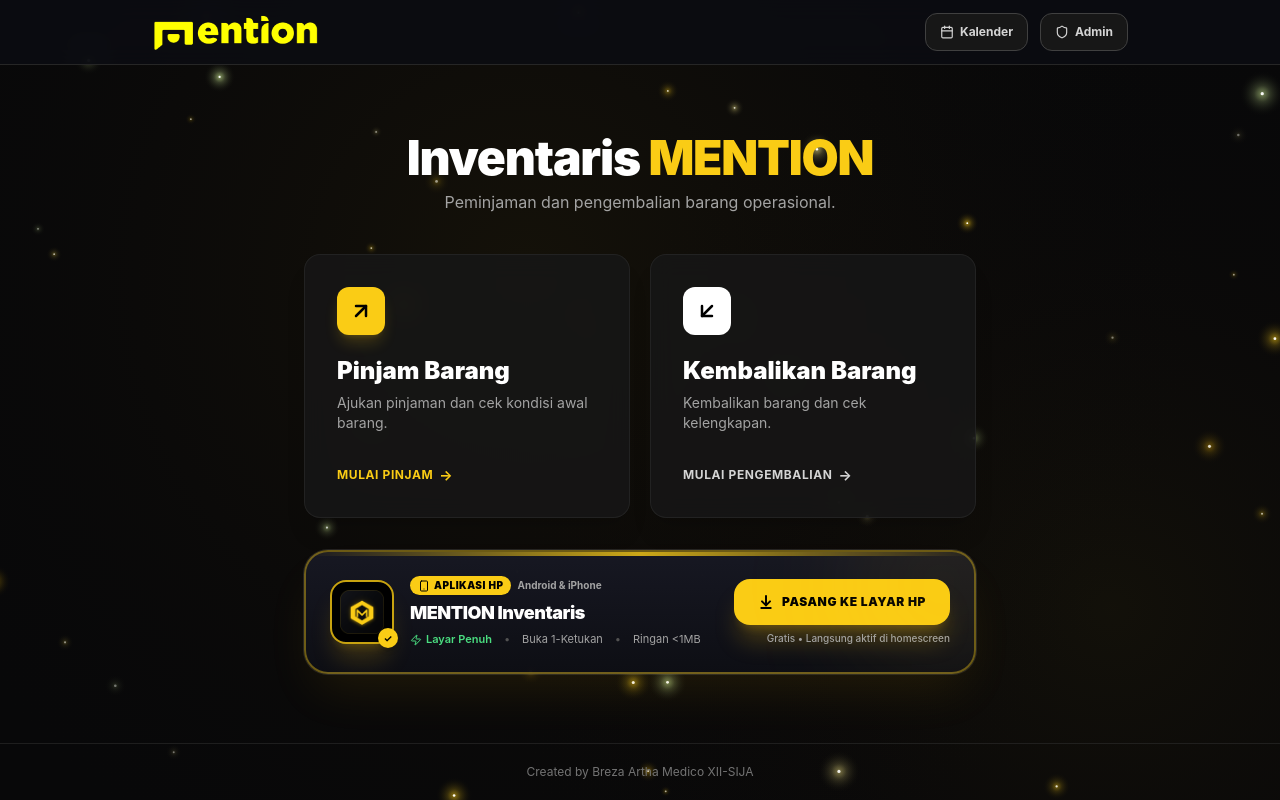
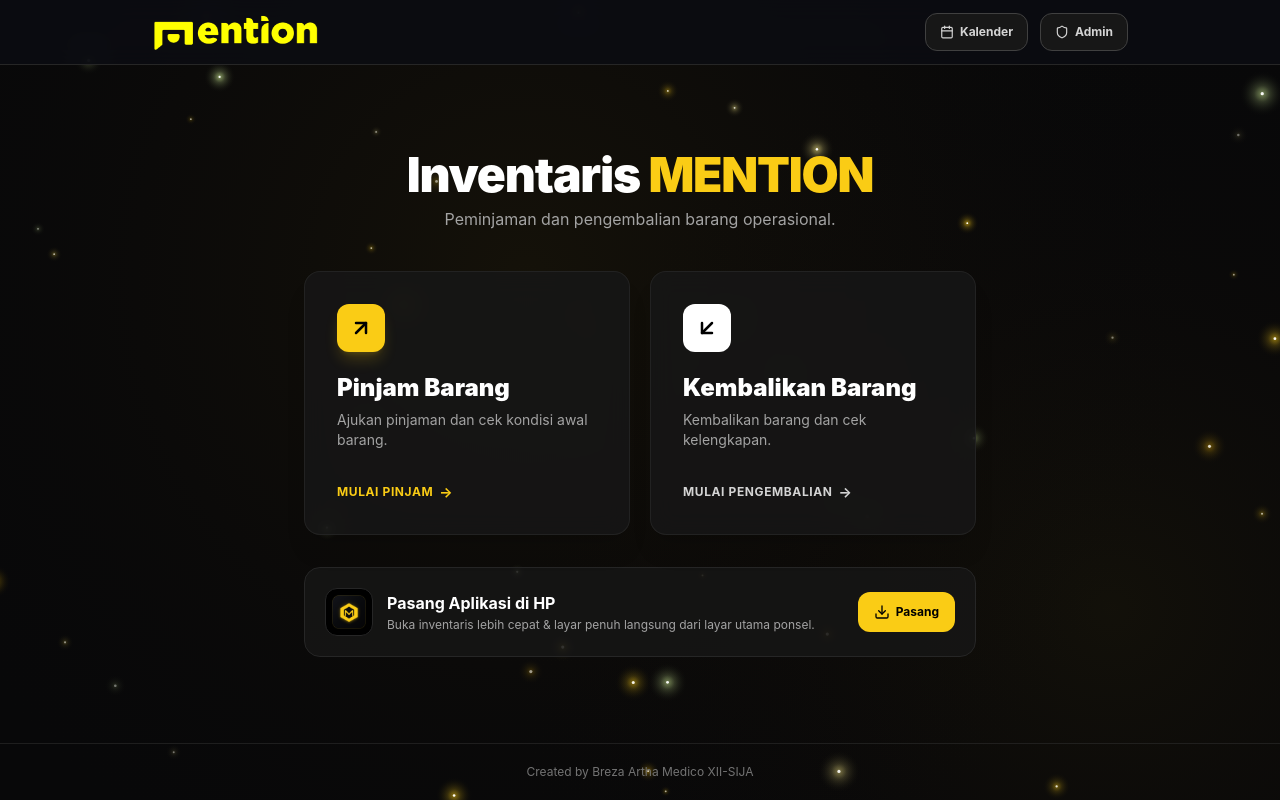
Before and after one commit to BrezaMedico/mention-inventaris, a Next.js app: page / in a window 1280 px wide. Built offline with nearby package versions, Linux system fonts and the light colour scheme.

Commit message:
feat: refine install UI to clean minimalist design

```diff
--- a/components/HomeInstallBadge.tsx
+++ b/components/HomeInstallBadge.tsx
@@ -1,7 +1,7 @@
 'use client';
 
 import React, { useState, useEffect } from 'react';
-import { Smartphone, Download, CheckCircle2, Zap, ShieldCheck, ArrowDownToLine } from 'lucide-react';
+import { Download } from 'lucide-react';
 
 export default function HomeInstallBadge() {
   const [deferredPrompt, setDeferredPrompt] = useState<any>(null);
@@ -38,89 +38,48 @@ export default function HomeInstallBadge() {
       setDeferredPrompt(null);
     } else if (isIos) {
       alert(
-        'Cara Pasang di iPhone / iPad:\n\n' +
-        '1. Ketuk tombol Bagikan (Share ⎋) di bilah bawah Safari.\n' +
-        '2. Gulir ke bawah lalu pilih "Tambahkan ke Layar Utama (Add to Home Screen ⊞)".\n\n' +
-        'Aplikasi MENTION akan langsung muncul di layar depan iPhone Anda!'
+        'Cara pasang di iPhone / iPad:\n\n' +
+        '1. Ketuk tombol Bagikan (Share) di Safari.\n' +
+        '2. Pilih "Tambahkan ke Layar Utama".'
       );
     } else {
       alert(
-        'Cara Pasang di HP Android:\n\n' +
-        '1. Ketuk tombol Titik Tiga (⋮) di pojok kanan atas browser Chrome/Edge.\n' +
-        '2. Pilih "Pasang aplikasi" atau "Tambahkan ke Layar Utama".\n\n' +
-        'Aplikasi siap digunakan seperti aplikasi HP biasa!'
+        'Cara pasang di HP Android:\n\n' +
+        '1. Ketuk ikon titik tiga di kanan atas browser.\n' +
+        '2. Pilih "Pasang aplikasi" atau "Tambahkan ke Layar Utama".'
       );
     }
   };
 
   return (
-    <div className="mt-8 w-full max-w-2xl animate-in fade-in duration-300">
-      <div className="relative overflow-hidden rounded-3xl bg-gradient-to-b from-[#181924]/95 to-[#0e0f15]/95 backdrop-blur-xl border-2 border-mention-yellow/40 p-5 sm:p-6 shadow-2xl shadow-yellow-500/10 ring-1 ring-white/10 group">
-        {/* Ambient Top Glow */}
-        <div className="absolute top-0 inset-x-0 h-1 bg-gradient-to-r from-transparent via-mention-yellow to-transparent opacity-80" />
-        <div className="absolute -top-12 -right-12 w-40 h-40 bg-mention-yellow/10 rounded-full blur-3xl pointer-events-none" />
-
-        <div className="flex flex-col sm:flex-row items-center justify-between gap-5">
-          {/* Left: App Icon & Details */}
-          <div className="flex items-center gap-4 w-full sm:w-auto">
-            {/* App Squircle Icon */}
-            <div className="relative shrink-0">
-              <div className="w-16 h-16 rounded-2xl bg-black border-2 border-mention-yellow/80 p-2 shadow-xl shadow-yellow-500/20 flex items-center justify-center group-hover:scale-105 transition-transform">
+    <div className="mt-8 w-full max-w-2xl">
+      <div className="rounded-2xl bg-neutral-900/80 border border-neutral-800 p-4 sm:p-5 flex flex-col sm:flex-row items-start sm:items-center justify-between gap-4">
+        <div className="flex items-center gap-3.5">
+          <div className="w-12 h-12 rounded-xl bg-black border border-neutral-800 p-1.5 shrink-0 flex items-center justify-center">
             <img
               src="/icons/icon-192.png"
-                  alt="MENTION App Icon"
+              alt="MENTION Icon"
               className="w-full h-full object-contain"
             />
           </div>
-              <div className="absolute -bottom-1 -right-1 w-5 h-5 rounded-full bg-mention-yellow text-black flex items-center justify-center font-bold text-[10px] shadow-md">
-                ✓
+          <div>
+            <h3 className="text-sm sm:text-base font-bold text-white">
+              Pasang Aplikasi di HP
+            </h3>
+            <p className="text-xs text-neutral-400 mt-0.5">
+              Buka inventaris lebih cepat & layar penuh langsung dari layar utama ponsel.
+            </p>
           </div>
         </div>
 
-            {/* Info */}
-            <div className="min-w-0 flex-1">
-              <div className="flex flex-wrap items-center gap-1.5 mb-1">
-                <span className="text-[10px] font-black uppercase tracking-wider text-black bg-mention-yellow px-2 py-0.5 rounded-full flex items-center gap-1 shadow-sm">
-                  <Smartphone className="w-3 h-3" />
-                  <span>Aplikasi HP</span>
-                </span>
-                <span className="text-[10px] font-bold text-neutral-400">
-                  Android & iPhone
-                </span>
-              </div>
-
-              <h3 className="text-base sm:text-lg font-black text-white tracking-tight flex items-center gap-1.5">
-                <span>MENTION Inventaris</span>
-              </h3>
-
-              <div className="flex flex-wrap items-center gap-x-3 gap-y-1 text-[11px] text-neutral-300 mt-1">
-                <span className="flex items-center gap-1 text-green-400 font-semibold">
-                  <Zap className="w-3 h-3" />
-                  <span>Layar Penuh</span>
-                </span>
-                <span className="text-neutral-600">•</span>
-                <span className="text-neutral-400">Buka 1-Ketukan</span>
-                <span className="text-neutral-600">•</span>
-                <span className="text-neutral-400">Ringan &lt;1MB</span>
-              </div>
-            </div>
-          </div>
-
-          {/* Right: Primary Call to Action Button */}
-          <div className="w-full sm:w-auto shrink-0 flex flex-col items-center sm:items-end gap-1.5">
         <button
           onClick={handleInstall}
           type="button"
-              className="w-full sm:w-auto px-6 py-3 min-h-[46px] rounded-2xl bg-gradient-to-r from-mention-yellow via-yellow-400 to-mention-yellow text-black font-black text-xs uppercase tracking-wider hover:brightness-105 active:scale-[0.98] transition-all shadow-xl shadow-yellow-500/25 flex items-center justify-center gap-2 group/btn cursor-pointer"
+          className="w-full sm:w-auto px-4 py-2.5 min-h-[40px] rounded-xl bg-mention-yellow hover:bg-mention-yellowDark text-black text-xs font-bold transition-all flex items-center justify-center gap-1.5 active:scale-[0.98] shrink-0"
         >
-              <ArrowDownToLine className="w-4 h-4 stroke-[3] group-hover/btn:translate-y-0.5 transition-transform" />
-              <span>Pasang ke Layar HP</span>
+          <Download className="w-4 h-4" />
+          <span>Pasang</span>
         </button>
-            <span className="text-[10px] text-neutral-400 font-medium text-center sm:text-right">
-              Gratis • Langsung aktif di homescreen
-            </span>
-          </div>
-        </div>
       </div>
     </div>
   );
--- a/components/PwaInstallPrompt.tsx
+++ b/components/PwaInstallPrompt.tsx
@@ -1,7 +1,7 @@
 'use client';
 
 import React, { useState, useEffect } from 'react';
-import { Download, X, Share2, PlusSquare, Smartphone, Check, Zap, Sparkles, ArrowDownToLine } from 'lucide-react';
+import { Download, X, Share, PlusSquare, Check } from 'lucide-react';
 
 export default function PwaInstallPrompt() {
   const [deferredPrompt, setDeferredPrompt] = useState<any>(null);
@@ -44,23 +44,21 @@ export default function PwaInstallPrompt() {
       e.preventDefault();
       setDeferredPrompt(e);
       if (!dismissed) {
-        setTimeout(() => setShowPrompt(true), 1800);
+        setTimeout(() => setShowPrompt(true), 2000);
       }
     };
 
     window.addEventListener('beforeinstallprompt', handleBeforeInstallPrompt);
 
-    // If on iOS and not dismissed, show prompt after delay
     if (isIosDevice && !dismissed) {
-      setTimeout(() => setShowPrompt(true), 2200);
+      setTimeout(() => setShowPrompt(true), 2500);
     }
 
-    // Handle app installed event
     const handleAppInstalled = () => {
       setInstalledSuccess(true);
       setShowPrompt(false);
       setDeferredPrompt(null);
-      setTimeout(() => setInstalledSuccess(false), 5000);
+      setTimeout(() => setInstalledSuccess(false), 4000);
     };
 
     window.addEventListener('appinstalled', handleAppInstalled);
@@ -86,7 +84,7 @@ export default function PwaInstallPrompt() {
     } else {
       alert(
         'Untuk memasang aplikasi MENTION di HP:\n\n' +
-        '1. Ketuk tombol Menu (titik tiga ⋮) di pojok kanan atas browser.\n' +
+        '1. Ketuk menu browser (titik tiga ⋮) di kanan atas.\n' +
         '2. Pilih "Pasang aplikasi" atau "Tambahkan ke Layar Utama".'
       );
     }
@@ -103,168 +101,116 @@ export default function PwaInstallPrompt() {
     <>
       {/* Toast Notifikasi Berhasil Terinstall */}
       {installedSuccess && (
-        <div className="fixed bottom-5 left-1/2 -translate-x-1/2 z-50 w-[92%] max-w-md p-4 rounded-2xl bg-[#12131b] border-2 border-green-500 text-white shadow-2xl flex items-center gap-3.5 animate-in fade-in slide-in-from-bottom-5">
-          <div className="w-11 h-11 rounded-xl bg-green-500/20 text-green-400 flex items-center justify-center shrink-0">
-            <Check className="w-6 h-6 stroke-[3]" />
+        <div className="fixed bottom-5 left-1/2 -translate-x-1/2 z-50 w-[90%] max-w-sm p-3.5 rounded-2xl bg-neutral-900 border border-neutral-700 text-white shadow-xl flex items-center gap-3 animate-in fade-in">
+          <div className="w-8 h-8 rounded-lg bg-green-500/20 text-green-400 flex items-center justify-center shrink-0">
+            <Check className="w-4 h-4 stroke-[2.5]" />
           </div>
-          <div>
-            <div className="text-sm font-black text-white">Aplikasi Berhasil Terpasang!</div>
-            <div className="text-xs text-neutral-300">
-              Sekarang Anda bisa membukanya langsung dari layar utama HP.
-            </div>
+          <div className="text-xs">
+            <div className="font-bold text-white">Aplikasi Berhasil Dipasang</div>
+            <div className="text-neutral-400">Buka langsung dari layar utama HP.</div>
           </div>
         </div>
       )}
 
-      {/* Floating PWA Card / Bottom Sheet (Khusus Tampilan HP) */}
+      {/* Floating Prompt Sederhana & Bersih */}
       {showPrompt && !installedSuccess && (
         <aside
-          aria-label="Install App Banner"
-          className="fixed bottom-3 inset-x-3 sm:bottom-6 sm:right-6 sm:left-auto sm:max-w-md z-50 p-5 rounded-3xl bg-gradient-to-b from-[#181926]/98 to-[#0e0f17]/98 backdrop-blur-2xl border-2 border-mention-yellow/50 shadow-2xl shadow-yellow-500/20 ring-1 ring-white/10 animate-in fade-in slide-in-from-bottom-6 duration-200"
+          aria-label="Install App"
+          className="fixed bottom-3 inset-x-3 sm:bottom-5 sm:right-5 sm:left-auto sm:max-w-sm z-50 p-4 rounded-2xl bg-neutral-900/95 backdrop-blur-md border border-neutral-800 shadow-2xl animate-in fade-in slide-in-from-bottom-4 duration-200"
         >
-          {/* Header */}
-          <div className="flex items-start justify-between gap-3 mb-3">
-            <div className="flex items-center gap-3">
-              {/* App Icon */}
-              <div className="w-14 h-14 rounded-2xl bg-black border-2 border-mention-yellow/80 p-1.5 shadow-lg shadow-yellow-500/20 shrink-0 flex items-center justify-center">
-                <img
-                  src="/icons/icon-192.png"
-                  alt="MENTION App"
-                  className="w-full h-full object-contain"
-                />
+          <div className="flex items-start gap-3">
+            {/* App Icon */}
+            <div className="w-11 h-11 rounded-xl bg-black border border-neutral-800 p-1.5 shrink-0 flex items-center justify-center">
+              <img
+                src="/icons/icon-192.png"
+                alt="MENTION App"
+                className="w-full h-full object-contain"
+              />
+            </div>
+
+            {/* Info */}
+            <div className="flex-1 min-w-0">
+              <div className="flex items-center justify-between gap-1">
+                <h4 className="text-sm font-bold text-white">
+                  Pasang Aplikasi MENTION
+                </h4>
+                <button
+                  onClick={handleDismiss}
+                  className="p-1 text-neutral-400 hover:text-white transition-colors"
+                  title="Tutup"
+                >
+                  <X className="w-3.5 h-3.5" />
+                </button>
               </div>
 
-              <div>
-                <div className="flex items-center gap-1.5 mb-0.5">
-                  <span className="text-[10px] font-black uppercase tracking-wider text-black bg-mention-yellow px-2 py-0.5 rounded-full flex items-center gap-1">
-                    <Sparkles className="w-2.5 h-2.5" />
-                    <span>Aplikasi Resmi</span>
-                  </span>
-                  <span className="text-[10px] font-bold text-neutral-400">PWA Siap Pasang</span>
-                </div>
-                <h4 className="text-base font-black text-white leading-tight">
-                  MENTION Inventaris
-                </h4>
-                <p className="text-[11px] text-neutral-400">
-                  Pasang langsung ke Layar Utama HP
-                </p>
+              <p className="text-xs text-neutral-400 mt-0.5 leading-relaxed">
+                Tambahkan ke layar utama HP untuk akses cepat & layar penuh.
+              </p>
+
+              {/* Action Buttons */}
+              <div className="mt-3 flex items-center gap-2">
+                <button
+                  type="button"
+                  onClick={handleInstallClick}
+                  className="flex-1 py-2 px-3 min-h-[38px] rounded-xl bg-mention-yellow hover:bg-mention-yellowDark text-black font-bold text-xs transition-all flex items-center justify-center gap-1.5 active:scale-[0.98]"
+                >
+                  <Download className="w-3.5 h-3.5" />
+                  <span>Pasang</span>
+                </button>
+
+                <button
+                  type="button"
+                  onClick={handleDismiss}
+                  className="py-2 px-3 min-h-[38px] rounded-xl border border-neutral-800 text-neutral-400 hover:text-white text-xs font-medium transition-colors"
+                >
+                  Nanti
+                </button>
               </div>
             </div>
-
-            <button
-              onClick={handleDismiss}
-              className="p-1.5 text-neutral-400 hover:text-white rounded-xl bg-neutral-800/60 hover:bg-neutral-800 transition-colors"
-              title="Tutup"
-            >
-              <X className="w-4 h-4" />
-            </button>
-          </div>
-
-          {/* Feature Highlights Pills */}
-          <div className="grid grid-cols-2 gap-2 my-3 p-2.5 rounded-2xl bg-neutral-900/80 border border-neutral-800 text-xs">
-            <div className="flex items-center gap-2 text-neutral-300">
-              <div className="w-6 h-6 rounded-lg bg-yellow-500/15 text-mention-yellow flex items-center justify-center shrink-0">
-                <Smartphone className="w-3.5 h-3.5" />
-              </div>
-              <span className="text-[11px] font-semibold leading-tight">
-                Layar Penuh (Full App)
-              </span>
-            </div>
-
-            <div className="flex items-center gap-2 text-neutral-300">
-              <div className="w-6 h-6 rounded-lg bg-green-500/15 text-green-400 flex items-center justify-center shrink-0">
-                <Zap className="w-3.5 h-3.5" />
-              </div>
-              <span className="text-[11px] font-semibold leading-tight">
-                Buka Cepat 1-Ketukan
-              </span>
-            </div>
-          </div>
-
-          {/* Action Buttons */}
-          <div className="flex items-center gap-2.5 pt-1">
-            <button
-              type="button"
-              onClick={handleInstallClick}
-              className="flex-1 py-3 px-4 min-h-[46px] rounded-2xl bg-gradient-to-r from-mention-yellow via-yellow-400 to-mention-yellow text-black font-black text-xs uppercase tracking-wider hover:brightness-105 active:scale-[0.98] transition-all flex items-center justify-center gap-2 shadow-lg shadow-yellow-500/25 cursor-pointer"
-            >
-              <ArrowDownToLine className="w-4 h-4 stroke-[3]" />
-              <span>Pasang Aplikasi di HP</span>
-            </button>
-
-            <button
-              type="button"
-              onClick={handleDismiss}
-              className="py-3 px-4 min-h-[46px] rounded-2xl border border-neutral-700 bg-neutral-800/80 text-neutral-300 text-xs font-bold hover:text-white active:scale-[0.98] transition-colors"
-            >
-              Nanti
-            </button>
           </div>
         </aside>
       )}
 
-      {/* Modal Panduan Khusus iOS Safari */}
+      {/* Modal Panduan iPhone Bersih & Minimalis */}
       {showIosGuide && (
-        <div className="fixed inset-0 z-50 flex items-center justify-center p-4 bg-black/85 backdrop-blur-md animate-in fade-in duration-150">
+        <div className="fixed inset-0 z-50 flex items-center justify-center p-4 bg-black/80 backdrop-blur-sm animate-in fade-in">
           <div
-            className="w-full max-w-sm rounded-3xl bg-[#14151c] border-2 border-mention-yellow/50 p-6 space-y-4 shadow-2xl text-white"
+            className="w-full max-w-xs rounded-2xl bg-neutral-900 border border-neutral-800 p-5 space-y-4 shadow-2xl text-white"
             onClick={(e) => e.stopPropagation()}
           >
-            <div className="flex items-center justify-between pb-2 border-b border-neutral-800">
-              <div className="flex items-center gap-2.5">
-                <div className="w-8 h-8 rounded-xl bg-mention-yellow text-black flex items-center justify-center font-bold">
-                  <Smartphone className="w-4 h-4 stroke-[2.5]" />
-                </div>
-                <h3 className="text-base font-black text-white">Pasang di iPhone / iPad</h3>
-              </div>
+            <div className="flex items-center justify-between border-b border-neutral-800 pb-3">
+              <h3 className="text-sm font-bold text-white">Pasang di iPhone</h3>
               <button
                 onClick={() => setShowIosGuide(false)}
-                className="p-1.5 text-neutral-400 hover:text-white rounded-lg bg-neutral-800"
+                className="text-neutral-400 hover:text-white"
               >
                 <X className="w-4 h-4" />
               </button>
             </div>
 
-            <p className="text-xs text-neutral-300 leading-relaxed">
-              Ikuti 2 langkah mudah di bawah untuk memunculkan ikon MENTION di layar utama iPhone Anda:
-            </p>
-
-            <div className="space-y-3 text-xs bg-neutral-900/90 p-4 rounded-2xl border border-neutral-800">
-              <div className="flex items-start gap-3">
-                <div className="w-8 h-8 rounded-xl bg-mention-yellow/15 text-mention-yellow border border-yellow-500/30 flex items-center justify-center shrink-0 font-black text-sm">
-                  1
-                </div>
-                <div>
-                  <div className="font-bold text-white flex items-center gap-1.5">
-                    Ketuk tombol Bagikan <Share2 className="w-4 h-4 text-blue-400 inline" />
-                  </div>
-                  <div className="text-neutral-400 text-[11px] mt-0.5 leading-relaxed">
-                    Ikon kotak berpanah ke atas di bilah bawah Safari.
-                  </div>
-                </div>
+            <div className="space-y-2.5 text-xs text-neutral-300">
+              <div className="flex items-start gap-2.5">
+                <span className="font-bold text-mention-yellow shrink-0">1.</span>
+                <span>
+                  Ketuk tombol <strong className="text-white">Bagikan</strong>{' '}
+                  <Share className="w-3.5 h-3.5 inline text-blue-400" /> di bagian bawah Safari.
+                </span>
               </div>
-
-              <div className="flex items-start gap-3">
-                <div className="w-8 h-8 rounded-xl bg-mention-yellow/15 text-mention-yellow border border-yellow-500/30 flex items-center justify-center shrink-0 font-black text-sm">
-                  2
-                </div>
-                <div>
-                  <div className="font-bold text-white flex items-center gap-1.5">
-                    Pilih &apos;Tambahkan ke Layar Utama&apos; <PlusSquare className="w-4 h-4 text-mention-yellow inline" />
-                  </div>
-                  <div className="text-neutral-400 text-[11px] mt-0.5 leading-relaxed">
-                    Gulir ke bawah pada menu opsi, lalu ketuk tombol &quot;Tambahkan ke Layar Utama&quot;.
-                  </div>
-                </div>
+              <div className="flex items-start gap-2.5">
+                <span className="font-bold text-mention-yellow shrink-0">2.</span>
+                <span>
+                  Pilih <strong className="text-white">Tambahkan ke Layar Utama</strong>{' '}
+                  <PlusSquare className="w-3.5 h-3.5 inline text-neutral-300" />.
+                </span>
               </div>
             </div>
 
             <button
               type="button"
               onClick={() => setShowIosGuide(false)}
-              className="w-full py-3 min-h-[44px] rounded-2xl bg-mention-yellow text-black font-extrabold text-xs uppercase tracking-wider hover:bg-yellow-400 active:scale-[0.98] transition-all"
+              className="w-full py-2.5 min-h-[38px] rounded-xl bg-neutral-800 hover:bg-neutral-700 text-neutral-200 font-semibold text-xs transition-colors"
             >
-              Saya Mengerti, Tutup
+              Tutup
             </button>
           </div>
         </div>
```
Lines whose indentation alone changed are shown as unchanged.
